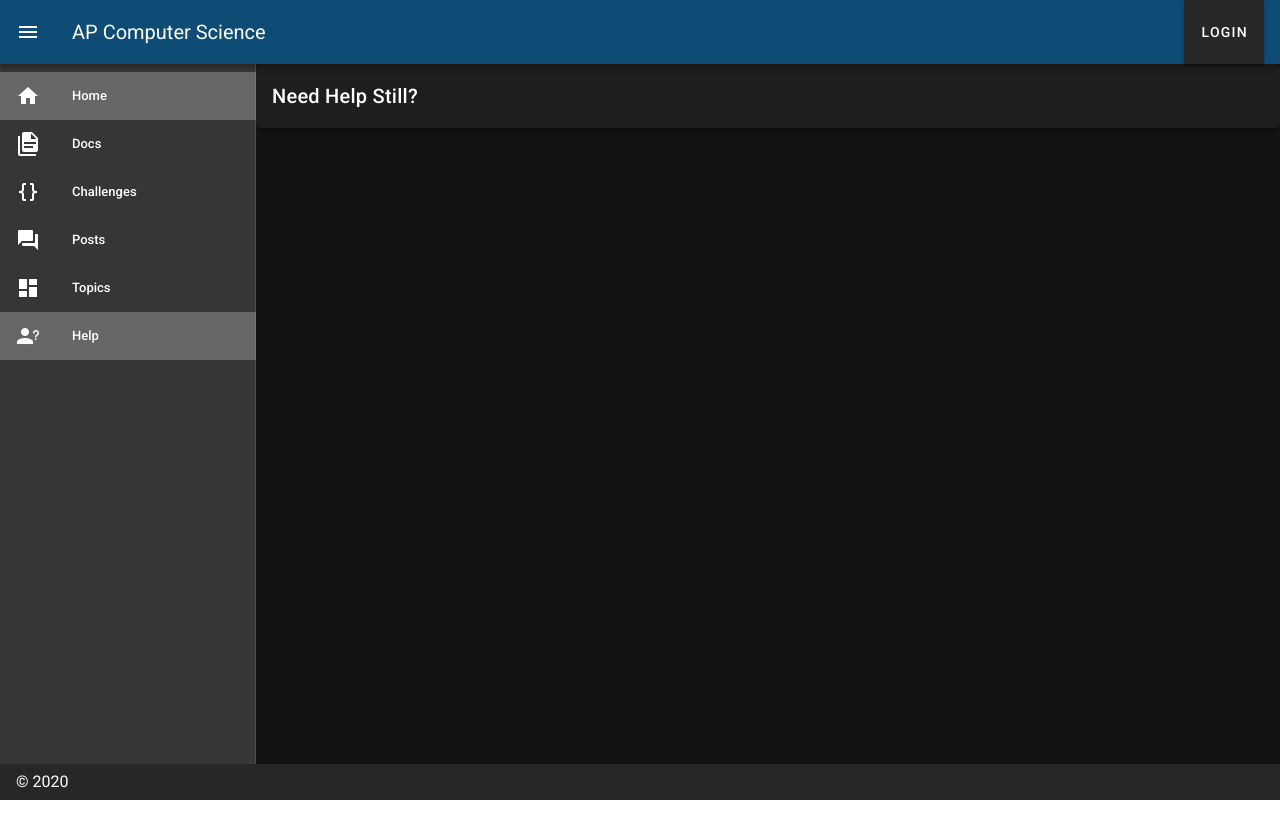
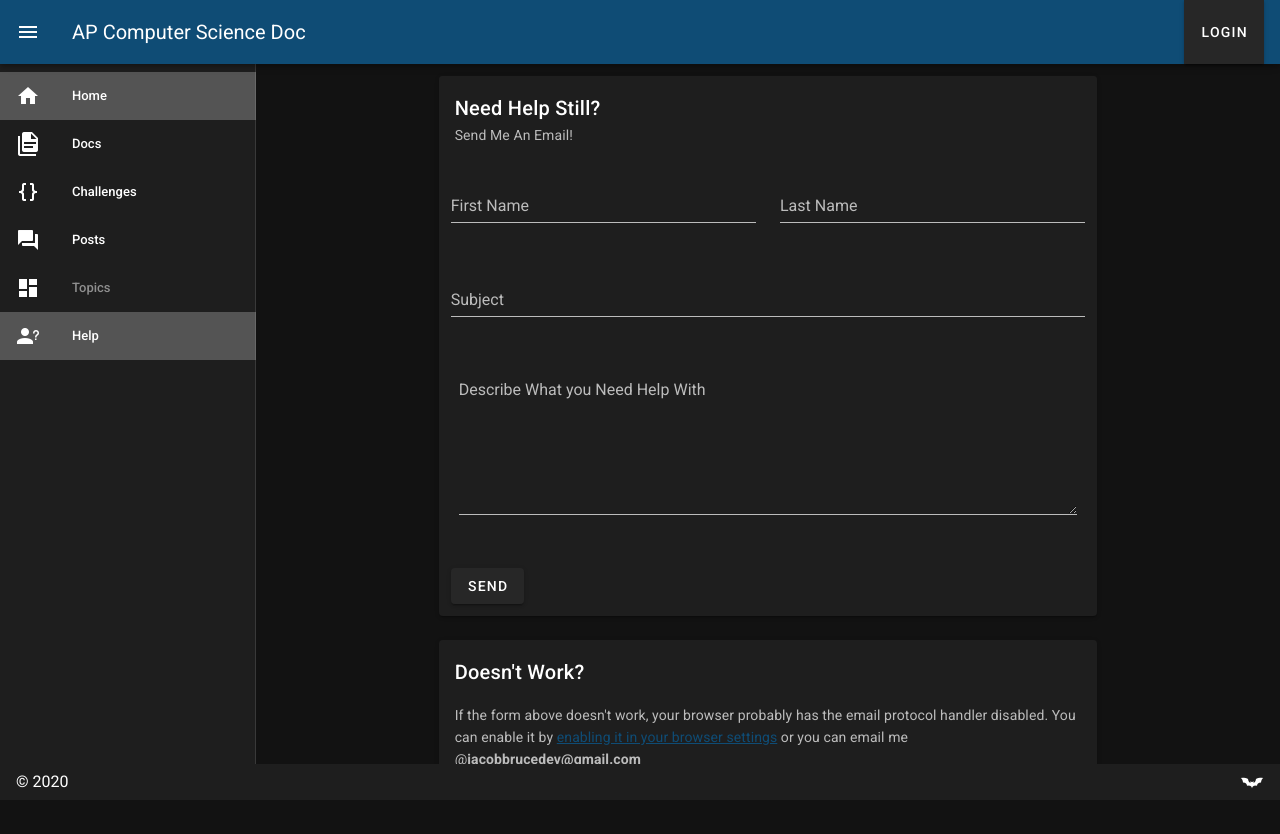
Before and after one commit to JacobTyBruce/ap-comp-doc, a Vue app: page /help in a window 1280 px wide. Before the commit the page ends 800 px from the top, so only its background shows below. Built offline with nearby package versions, Linux system fonts and the light colour scheme.

Commit message:
Updated UI + added some spooky additions

```diff
--- a/src/App.vue
+++ b/src/App.vue
@@ -1,7 +1,7 @@
 
 <template>
   <v-app id="inspire" :style="{background: $vuetify.theme.themes[theme].background}">
-    <v-navigation-drawer v-model="drawer" app clipped>
+    <v-navigation-drawer v-model="drawer" app clipped color="secondary">
       <v-list dense>
         <!-- Home -->
         <v-list-item link :to="{name: 'Home'}" @click.stop="drawer = false">
@@ -40,7 +40,7 @@
           </v-list-item-content>
         </v-list-item>
          <!-- Topics -->
-        <v-list-item link :to="{name: 'Topics'}" @click.stop="drawer = false">
+        <v-list-item link :to="{name: 'Topics'}" @click.stop="drawer = false" disabled>
           <v-list-item-action>
             <v-icon>mdi-view-dashboard</v-icon>
           </v-list-item-action>
@@ -81,8 +81,8 @@
       <router-view />
     </v-main>
 
-    <v-footer app>
-      <span>&copy; {{ new Date().getFullYear() }}</span>
+    <v-footer app color="secondary">
+      <span>&copy; {{ new Date().getFullYear() }}</span><v-spacer/><v-icon @click="spooky()">mdi-bat</v-icon>
     </v-footer>
   </v-app>
 </template>
@@ -107,7 +107,7 @@ export default {
       return (this.$vuetify.theme.dark) ? 'dark' : 'light'
     },
     appName() {
-      return (this.$vuetify.breakpoint.name == 'xs') ? 'AP Comp Doc' : 'AP Computer Science'
+      return (this.$vuetify.breakpoint.name == 'xs') ? 'AP Comp Doc' : 'AP Computer Science Doc'
     }
   },
   watch: {
@@ -147,6 +147,16 @@ export default {
         });
     }
   },
+  methods: {
+    spooky() {
+      this.$vuetify.theme.themes.light.background = "#B14623"
+      this.$vuetify.theme.themes.light.primary = "#602749"
+      this.$vuetify.theme.themes.light.secondary = "#F6921D"
+      this.$vuetify.theme.themes.dark.background = "#130912"
+      this.$vuetify.theme.themes.dark.primary = "#B14623"
+      this.$vuetify.theme.themes.dark.secondary = "#3E1C33"
+    }
+  }
 };
 </script>
 
--- a/src/components/Account.vue
+++ b/src/components/Account.vue
@@ -28,6 +28,7 @@
                 <v-card-title>
                   Your Posts
                 </v-card-title>
+                <v-card-subtitle><v-divider/></v-card-subtitle>
                 <v-card-text v-if="posts.length == 0">No Posts :(</v-card-text>
 
                 <v-hover v-for="post in posts" :key="post._id" v-slot="{ hover }">
--- a/src/components/TextEditor.vue
+++ b/src/components/TextEditor.vue
@@ -153,7 +153,6 @@
             newData.text = $event;
             currentData.text = $event;
           "
-          auto-grow
         ></v-textarea>
         <v-textarea
           v-if="select == 'challenge'"
@@ -162,7 +161,6 @@
             newData.challenge = $event;
             currentData.challenge = $event;
           "
-          auto-grow
         ></v-textarea>
       </v-row>
       <v-row justify="center"
--- a/src/views/Help.vue
+++ b/src/views/Help.vue
@@ -1,11 +1,76 @@
 <template>
-    <v-card>
-        <v-card-title> Need Help Still? </v-card-title>
-    </v-card>
+    <v-container>
+        <v-row justify="center" align="center">
+            <v-col cols='12' sm="12" md="6" lg="8" xl="6">
+                <v-card color="secondary">
+                    <v-card-title :class="bgColor"> Need Help Still? </v-card-title>
+                    <v-card-subtitle :class="bgColor"> Send Me An Email! </v-card-subtitle>
+                        <v-form>
+                            <v-container>
+                                <v-row>
+                                    <v-col cols="12" md="6">
+                                        <v-text-field label="First Name" v-model="first"></v-text-field>
+                                    </v-col>
+                                    <v-col cols="12" md="6">
+                                        <v-text-field label="Last Name" v-model="last"></v-text-field>
+                                    </v-col>
+                                </v-row>
+                                <v-row>
+                                    <v-col cols="12">
+                                        <v-text-field label="Subject" v-model="subject"></v-text-field>
+                                    </v-col>
+                                </v-row>
+                                <v-row>
+                                    <v-col cols="12">
+                                        <v-textarea label="Describe What you Need Help With" :class="bgColor" class="pa-2" v-model="body">
+                                        </v-textarea>
+                                    </v-col>
+                                </v-row>
+                                <v-row>
+                                    <v-col>
+                                        <v-btn :href='emailURI' target="_blank" @click="first='';last='';subject='';body=''">Send</v-btn>
+                                    </v-col>
+                                </v-row>
+                            </v-container>
+                        </v-form>
+                </v-card>
+            </v-col>
+        </v-row>
+        <v-row justify="center" align="center">
+            <v-col cols='12' sm="12" md="6" lg="8" xl="6">
+                <v-card color="secondary">
+                    <v-card-title>Doesn't Work?</v-card-title>
+                    <v-card-text>If the form above doesn't work, your browser probably has the email protocol handler disabled. You can enable it by <a href="https://support.procore.com/faq/how-do-i-change-my-web-browsers-default-email-client-for-mailto-links">enabling it in your browser settings</a> or you can email me @<strong>jacobbrucedev@gmail.com</strong></v-card-text>
+                </v-card>
+            </v-col>
+        </v-row>
+    </v-container>
 </template>
 
 <script>
 export default {
-    name: 'Help'
+    name: 'Help',
+    computed: {
+        bgColor: function() {
+            return (this.$vuetify.theme.dark) ? 'secondary' : 'secondary darken-1';
+        },
+        emailURI: function() {
+            return `mailto:jacobbrucedev@gmail.com?subject=${this.subject}&body=${this.bodyText}`
+        },
+        name: function() {
+            return (this.last != "") ? this.first + " " + this.last : this.first;
+        },
+        bodyText: function() {
+            return `${this.name} says...%0D$0D${this.body}`
+        }
+    },
+    data: function() {
+        return {
+            subject: "",
+            first: "",
+            last: "",
+            body: ""
+        }
+    }
 }
 </script>
--- a/src/views/Home.vue
+++ b/src/views/Home.vue
@@ -12,7 +12,7 @@
     </v-col>
     <v-row>
       <v-carousel cycle :show-arrows="false" hide-delimiter-background delimiter-icon="mdi-minus">
-        <v-carousel-item v-for="(slide, i) in latestPosts" :key="i">
+        <v-carousel-item v-for="(slide, i) in latestPosts" :key="i" @click="navigate(slide)">
           <v-sheet height="100%" tile>
             <v-row class="fill-height" align="center" justify="center">
               <v-card flat class="ma-2">
@@ -48,6 +48,15 @@ export default {
     } catch (error) {
       console.log(error)
     }
+  },
+  methods: {
+    navigate: function (post) {
+      var type = (post.hasOwnProperty('challenge')) ? 'Challenge' : (post.hasOwnProperty('desc')) ? 'Doc' : 'Post';
+        this.$store.dispatch("commitCurrentDataSet", post);
+        setTimeout(() => {
+          this.$router.push({ name: type+"Container", params: { id: post.title } });
+        }, 100)
+      },
   }
 };
 </script>
```
